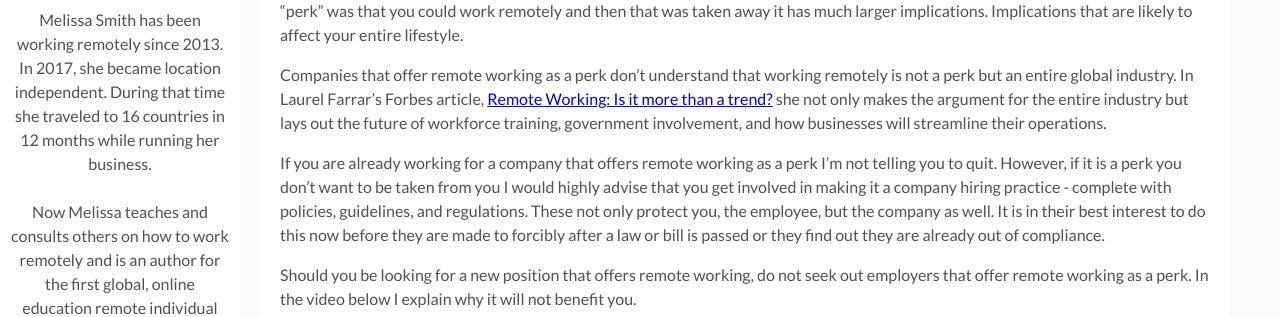
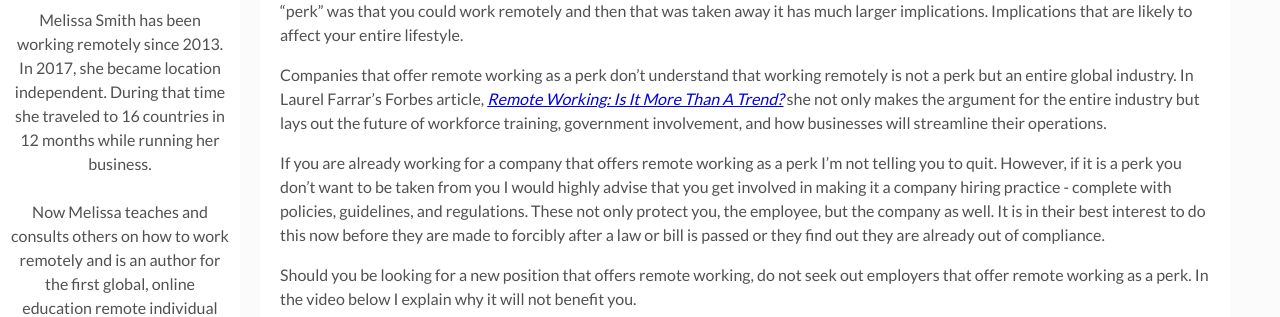
Before and after one commit to MelissaSmithIO/blog, a Jekyll site: the page built from _posts/2019-02-25-should-you-work-for-companies-offering-remote-working-as-a-perk.markdown, in a window 1280 px wide and 900 px high, scrolled down 707 px. Shown: the part 171-488 px from the top of the window. Built offline with Jekyll 4.4.1, drawn with Linux system fonts in a browser that asks for light colours; comment, search, counter and statistics services are not loaded.

Commit message:
5th update 2.23.19

```diff
--- a/_posts/2019-02-25-should-you-work-for-companies-offering-remote-working-as-a-perk.markdown
+++ b/_posts/2019-02-25-should-you-work-for-companies-offering-remote-working-as-a-perk.markdown
@@ -12,7 +12,7 @@ The list might include things like salary, benefits, work schedule, bonuses (as
 
 Think about it. If the company perk of taking out the ping pong table, no longer providing Friday happy hours, or not receiving a gym discount were taken away would you be immediately inclined to start looking for another position? It’s not likely. However, if your “perk” was that you could work remotely and then that was taken away it has much larger implications. Implications that are likely to affect your entire lifestyle.
 
-Companies that offer remote working as a perk don’t understand that working remotely is not a perk but an entire global industry. In Laurel Farrar’s Forbes article, [Remote Working: Is it more than a trend?](https://www.forbes.com/sites/laurelfarrer/2019/02/01/remote-working-is-it-more-than-a-trend/1) she not only makes the argument for the entire industry but lays out the future of workforce training, government involvement, and how businesses will streamline their operations.
+Companies that offer remote working as a perk don’t understand that working remotely is not a perk but an entire global industry. In Laurel Farrar’s Forbes article, *[Remote Working: Is It More Than A Trend?](https://www.forbes.com/sites/laurelfarrer/2019/02/01/remote-working-is-it-more-than-a-trend/1)* she not only makes the argument for the entire industry but lays out the future of workforce training, government involvement, and how businesses will streamline their operations.
 
 If you are already working for a company that offers remote working as a perk I’m not telling you to quit. However, if it is a perk you don’t want to be taken from you I would highly advise that you get involved in making it a company hiring practice - complete with policies, guidelines, and regulations. These not only protect you, the employee, but the company as well. It is in their best interest to do this now before they are made to forcibly after a law or bill is passed or they find out they are already out of compliance.
 
```
